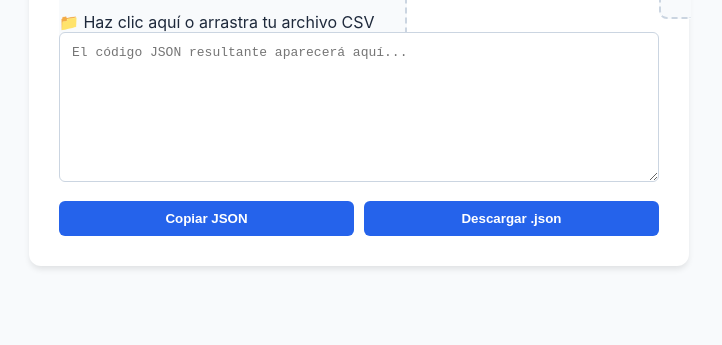
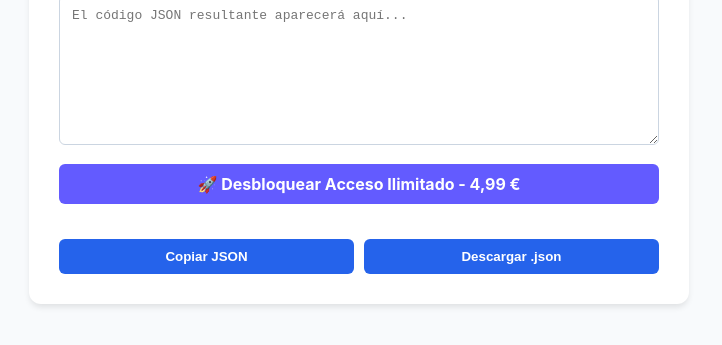
Before and after one commit to deadman21-droid/csv-to-json-express, a plain HTML site: page index.html in a window 1280 px wide. Shown: the part 373-718 px from the top of the page, without its empty margins (281-1003 px from the left). Drawn offline with Linux system fonts and the light colour scheme.

Commit message:
Update index.html

```diff
--- a/index.html
+++ b/index.html
@@ -89,7 +89,9 @@
         </label>
 
         <textarea id="json-output" placeholder="El código JSON resultante aparecerá aquí..." readonly></textarea>
-
+<div style="margin-bottom: 20px;">
+    <a href="https://buy.stripe.com/28E9AL51N3fgdo18Kgc7u03" target="_blank" class="btn-stripe">🚀 Desbloquear Acceso Ilimitado - 4,99 €</a>
+</div>
         <div class="btn-group">
             <button id="copy-btn" onclick="copyJSON()">Copiar JSON</button>
             <button id="download-btn" onclick="downloadJSON()">Descargar .json</button>
```
